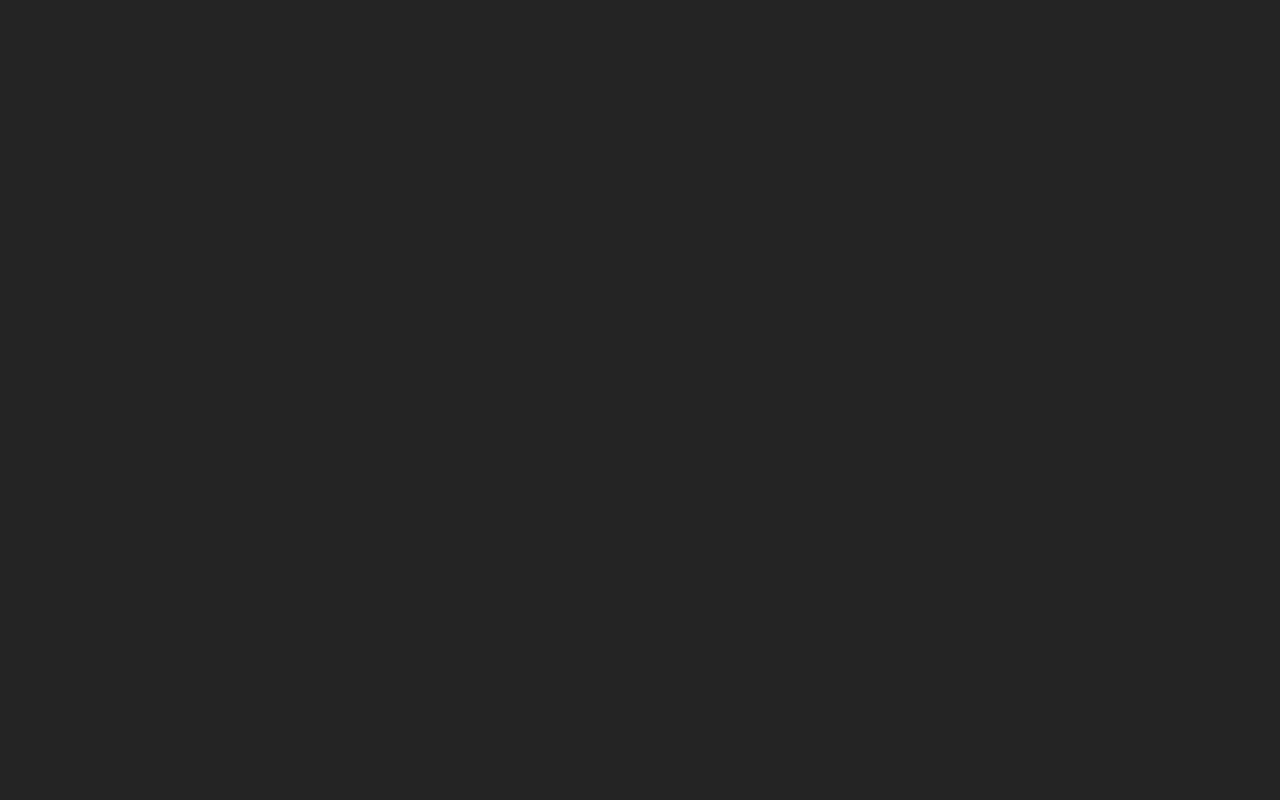
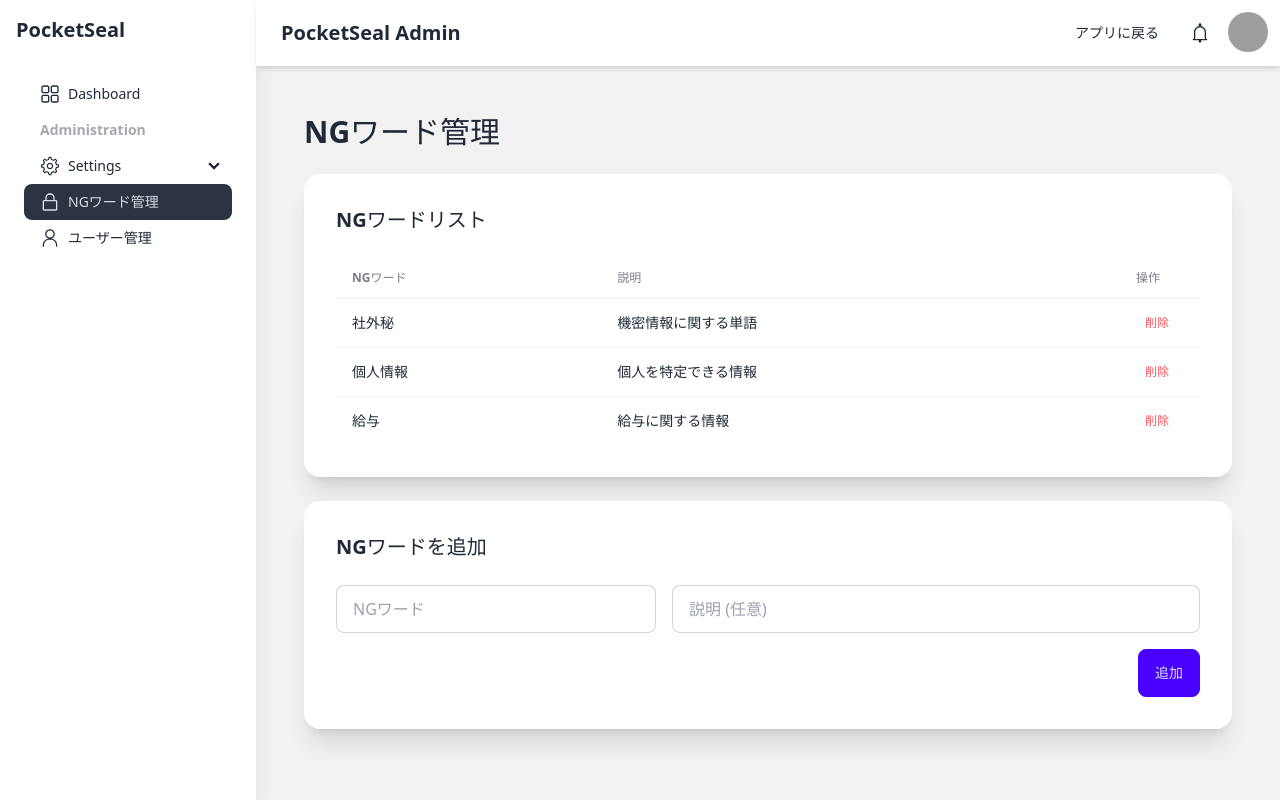
Before and after one commit to marks0131/pocketseal-app, a React (Vite) app: page /admin/ng-words in a window 1280 px wide. Before the commit this address had no page. Built offline with nearby package versions, Linux system fonts and the light colour scheme; grey boxes are pictures that could not be loaded.

Commit message:
feat: NGワード検知とスレッドルーティングを修正

```diff
--- a/src/App.tsx
+++ b/src/App.tsx
@@ -3,13 +3,16 @@
 import AdminLayout from './components/layout/AdminLayout';
 import AdminDashboardPage from './pages/admin/AdminDashboardPage';
 import ChatLayout from './components/layout/ChatLayout';
+import NgWordManagementPage from './pages/admin/NgWordManagementPage';
 
 function App() {
   return (
     <Router>
       <Routes>
         <Route path="/" element={<ChatLayout />} />
+        <Route path="/thread/:threadId" element={<ChatLayout />} />
         <Route path="/admin" element={<AdminLayout />}>
+          <Route path="ng-words" element={<NgWordManagementPage />} />
           <Route index element={<AdminDashboardPage />} />
         </Route>
       </Routes>
--- /dev/null
+++ b/src/pages/admin/NgWordManagementPage.tsx
@@ -0,0 +1,105 @@
+import React, { useState } from 'react';
+import { toast } from 'react-hot-toast';
+
+interface NgWord {
+  id: number;
+  word: string;
+  description: string;
+}
+
+const initialNgWords: NgWord[] = [
+  { id: 1, word: '社外秘', description: '機密情報に関する単語' },
+  { id: 2, word: '個人情報', description: '個人を特定できる情報' },
+  { id: 3, word: '給与', description: '給与に関する情報' },
+];
+
+const NgWordManagementPage = () => {
+  const [ngWords, setNgWords] = useState(initialNgWords);
+  const [newWord, setNewWord] = useState('');
+  const [newDescription, setNewDescription] = useState('');
+
+  const handleAddNgWord = (e: React.FormEvent) => {
+    e.preventDefault();
+    if (newWord.trim() === '') {
+      toast.error('NGワードを入力してください。');
+      return;
+    }
+    const newId = ngWords.length > 0 ? Math.max(...ngWords.map(w => w.id)) + 1 : 1;
+    setNgWords([...ngWords, { id: newId, word: newWord, description: newDescription }]);
+    setNewWord('');
+    setNewDescription('');
+    toast.success('NGワードを追加しました。');
+  };
+
+  const handleDeleteNgWord = (id: number) => {
+    setNgWords(ngWords.filter(word => word.id !== id));
+    toast('NGワードを削除しました。', { icon: '🗑️' });
+  };
+
+  return (
+    <div className="p-6">
+      <h1 className="text-3xl font-bold mb-6">NGワード管理</h1>
+
+      <div className="card bg-base-100 shadow-xl mb-6">
+        <div className="card-body">
+          <h2 className="card-title text-xl font-semibold">NGワードリスト</h2>
+          <div className="overflow-x-auto mt-4">
+            <table className="table w-full">
+              <thead>
+                <tr>
+                  <th>NGワード</th>
+                  <th>説明</th>
+                  <th className="w-20">操作</th>
+                </tr>
+              </thead>
+              <tbody>
+                {ngWords.map(word => (
+                  <tr key={word.id}>
+                    <td>{word.word}</td>
+                    <td>{word.description}</td>
+                    <td>
+                      <button className="btn btn-ghost btn-xs text-error" onClick={() => handleDeleteNgWord(word.id)}>
+                        削除
+                      </button>
+                    </td>
+                  </tr>
+                ))}
+              </tbody>
+            </table>
+          </div>
+        </div>
+      </div>
+
+      <div className="card bg-base-100 shadow-xl">
+        <div className="card-body">
+          <h2 className="card-title text-xl font-semibold">NGワードを追加</h2>
+          <form onSubmit={handleAddNgWord} className="form-control mt-4">
+            <div className="flex gap-4">
+              <input
+                type="text"
+                placeholder="NGワード"
+                className="input input-bordered w-full max-w-xs"
+                value={newWord}
+                onChange={(e) => setNewWord(e.target.value)}
+              />
+              <input
+                type="text"
+                placeholder="説明 (任意)"
+                className="input input-bordered w-full"
+                value={newDescription}
+                onChange={(e) => setNewDescription(e.target.value)}
+              />
+            </div>
+            <div className="card-actions justify-end mt-4">
+              <button type="submit" className="btn btn-primary">
+                追加
+              </button>
+            </div>
+          </form>
+        </div>
+      </div>
+    </div>
+  );
+};
+
+export default NgWordManagementPage;
```
